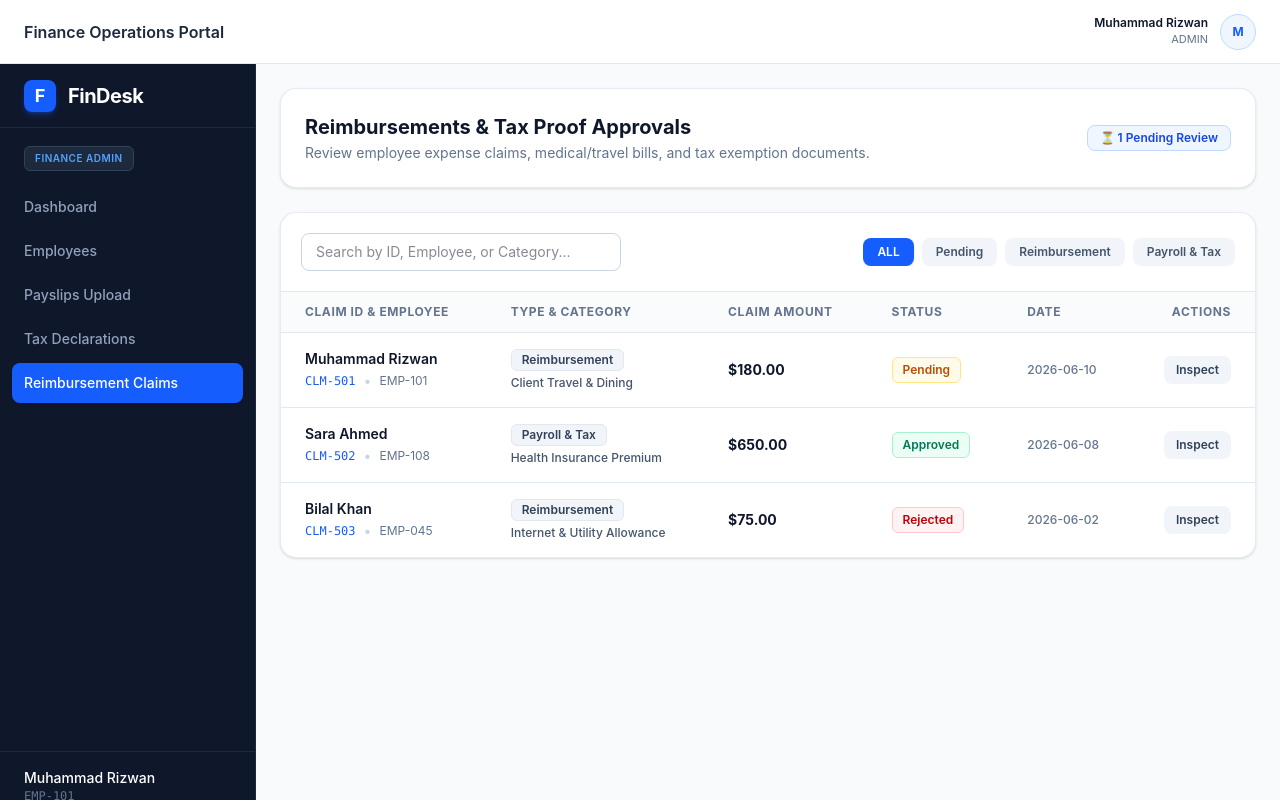
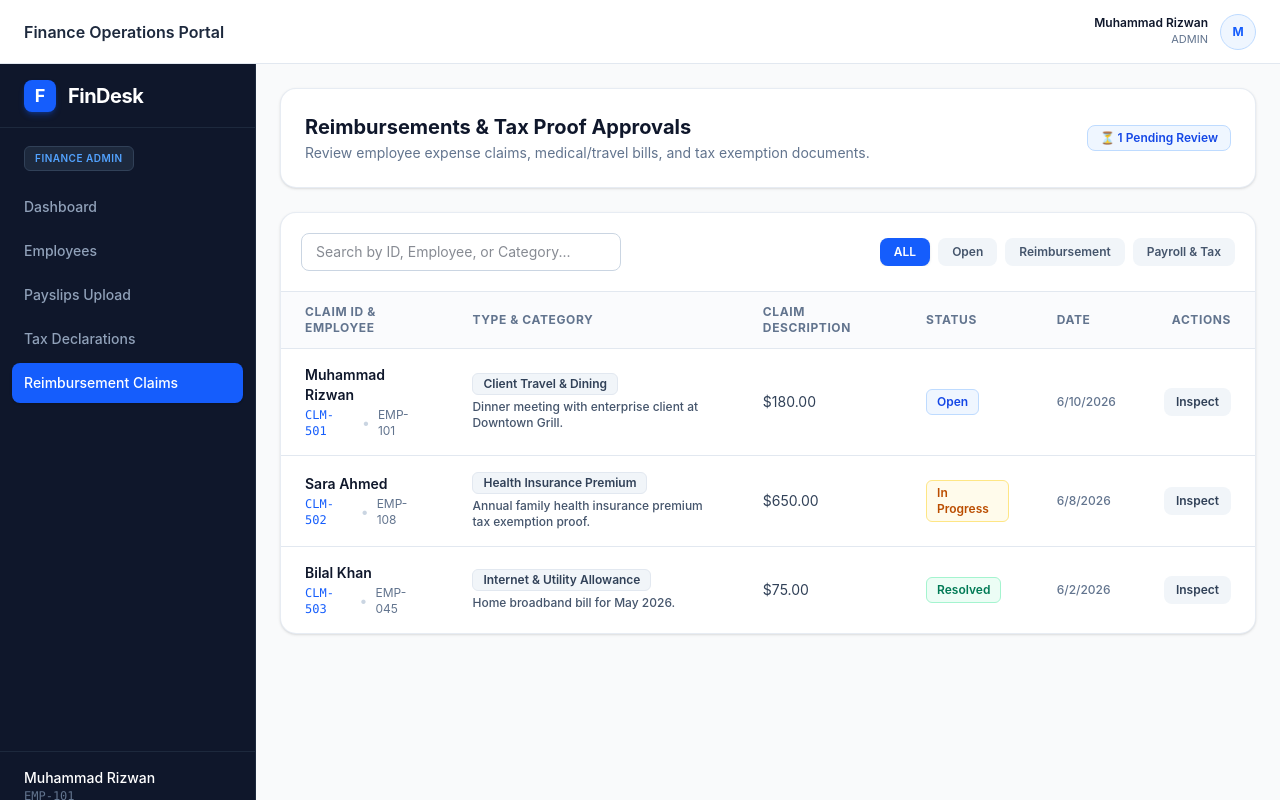
Before and after one commit to riz-33/findesk_frontend, a React (Vite) app: page /admin/claims in a window 1280 px wide. Built offline with nearby package versions, Linux system fonts and the light colour scheme; no server answers.

Commit message:
feat: Enhance AdminClaims and AdminDashboard components with API integration and improve ticket data structure

```diff
--- a/src/pages/admin/AdminClaims.jsx
+++ b/src/pages/admin/AdminClaims.jsx
@@ -1,50 +1,51 @@
-import React, { useState } from "react";
+import React, { useState, useEffect } from "react";
+import api from "../../services/api.js";
 
 export const AdminClaims = () => {
   // Mock data for employee reimbursement & tax claims
   const [claims, setClaims] = useState([
     {
-      id: "CLM-501",
+      ticketId: "CLM-501",
       employeeName: "Muhammad Rizwan",
       employeeId: "EMP-101",
       type: "Reimbursement",
       category: "Client Travel & Dining",
-      amount: "\$180.00",
-      submissionDate: "2026-06-10",
-      status: "Pending",
-      description: "Dinner meeting with enterprise client at Downtown Grill.",
+      description: "\$180.00",
+      createdAt: "2026-06-10",
+      status: "Open",
+      subject: "Dinner meeting with enterprise client at Downtown Grill.",
       attachment: "Receipt_Downtown_Grill.pdf",
     },
     {
-      id: "CLM-502",
+      ticketId: "CLM-502",
       employeeName: "Sara Ahmed",
       employeeId: "EMP-108",
       type: "Payroll & Tax",
       category: "Health Insurance Premium",
-      amount: "\$650.00",
-      submissionDate: "2026-06-08",
-      status: "Approved",
-      description:
-        "Annual family health insurance premium tax exemption proof.",
+      description: "\$650.00",
+      createdAt: "2026-06-08",
+      status: "In Progress",
+      subject: "Annual family health insurance premium tax exemption proof.",
       attachment: "Health_Insurance_Policy_2026.pdf",
     },
     {
-      id: "CLM-503",
+      ticketId: "CLM-503",
       employeeName: "Bilal Khan",
       employeeId: "EMP-045",
       type: "Reimbursement",
       category: "Internet & Utility Allowance",
-      amount: "\$75.00",
-      submissionDate: "2026-06-02",
-      status: "Rejected",
-      description: "Home broadband bill for May 2026.",
+      description: "\$75.00",
+      createdAt: "2026-06-02",
+      status: "Resolved",
+      subject: "Home broadband bill for May 2026.",
       attachment: "Broadband_Bill_May.pdf",
     },
   ]);
 
   const [activeTab, setActiveTab] = useState("ALL");
   const [searchQuery, setSearchQuery] = useState("");
-  const [selectedClaim, setSelectedClaim] = useState(null); // Detail modal
+  const [selectedClaim, setSelectedClaim] = useState(null);
+  const [errorMsg, setErrorMsg] = useState("");
 
   // Handle Approve or Reject
   const handleStatusUpdate = (id, newStatus) => {
@@ -62,9 +63,9 @@ export const AdminClaims = () => {
   const filteredClaims = claims.filter((claim) => {
     const matchesTab =
       activeTab === "ALL" ||
+      (activeTab === "Open" && claim.status === "Open") ||
       (activeTab === "Reimbursement" && claim.type === "Reimbursement") ||
-      (activeTab === "Payroll & Tax" && claim.type === "Payroll & Tax") ||
-      (activeTab === "Pending" && claim.status === "Pending");
+      (activeTab === "Payroll & Tax" && claim.type === "Payroll & Tax");
 
     const matchesSearch =
       claim.employeeName.toLowerCase().includes(searchQuery.toLowerCase()) ||
@@ -77,16 +78,32 @@ export const AdminClaims = () => {
 
   const getStatusBadge = (status) => {
     switch (status) {
-      case "Approved":
+      case "Resolved":
         return "bg-emerald-50 text-emerald-700 border-emerald-200";
-      case "Rejected":
-        return "bg-red-50 text-red-700 border-red-200";
-      case "Pending":
+      case "In Progress":
         return "bg-amber-50 text-amber-700 border-amber-200";
+      case "Open":
+        return "bg-blue-50 text-blue-700 border-blue-200";
       default:
         return "bg-slate-100 text-slate-700 border-slate-200";
     }
   };
+
+  const getTickets = async () => {
+    try {
+      const response = await api.get("/tickets/all-tickets");
+      setClaims(response.data);
+      console.log("Fetched tickets:", response.data);
+      setErrorMsg("");
+    } catch (error) {
+      console.error("Error fetching tickets:", error);
+      setErrorMsg("Failed to load tickets from database.");
+    }
+  };
+
+  useEffect(() => {
+    getTickets();
+  }, []);
 
   return (
     <div className="space-y-6">
@@ -103,8 +120,7 @@ export const AdminClaims = () => {
         </div>
         <div className="flex items-center gap-2">
           <span className="inline-flex items-center px-3 py-1 bg-blue-50 text-blue-700 text-xs font-semibold rounded-lg border border-blue-200">
-            ⏳ {claims.filter((c) => c.status === "Pending").length} Pending
-            Review
+            ⏳ {claims.filter((c) => c.status === "Open").length} Pending Review
           </span>
         </div>
       </div>
@@ -123,8 +139,7 @@ export const AdminClaims = () => {
           </div>
 
           <div className="flex items-center gap-2 w-full sm:w-auto overflow-x-auto">
-            {["ALL", "Pending", "Reimbursement", "Payroll & Tax"].map(
-              (tab) => (
+            {["ALL", "Open", "Reimbursement", "Payroll & Tax"].map((tab) => (
               <button
                 key={tab}
                 onClick={() => setActiveTab(tab)}
@@ -136,8 +151,7 @@ export const AdminClaims = () => {
               >
                 {tab}
               </button>
-              ),
-            )}
+            ))}
           </div>
         </div>
 
@@ -148,7 +162,7 @@ export const AdminClaims = () => {
               <tr className="bg-slate-50/70 border-b border-slate-200 text-xs font-semibold uppercase text-slate-500 tracking-wider">
                 <th className="py-3 px-6">Claim ID & Employee</th>
                 <th className="py-3 px-6">Type & Category</th>
-                <th className="py-3 px-6">Claim Amount</th>
+                <th className="py-3 px-6">Claim Description</th>
                 <th className="py-3 px-6">Status</th>
                 <th className="py-3 px-6">Date</th>
                 <th className="py-3 px-6 text-right">Actions</th>
@@ -167,7 +181,7 @@ export const AdminClaims = () => {
                       </p>
                       <div className="flex items-center gap-2 mt-0.5">
                         <span className="text-xs font-mono font-medium text-blue-600">
-                          {claim.id}
+                          {claim.ticketId}
                         </span>
                         <span className="text-slate-300">•</span>
                         <span className="text-xs text-slate-500">
@@ -177,14 +191,14 @@ export const AdminClaims = () => {
                     </td>
                     <td className="py-4 px-6">
                       <span className="inline-block px-2.5 py-0.5 bg-slate-100 text-slate-700 text-xs font-semibold rounded-md border border-slate-200 mb-1">
-                        {claim.type}
+                        {claim.category}
                       </span>
                       <p className="text-xs text-slate-600 font-medium">
-                        {claim.category}
+                        {claim.subject}
                       </p>
                     </td>
-                    <td className="py-4 px-6 font-bold text-slate-900">
-                      {claim.amount}
+                    <td className="py-4 px-6  text-slate-700">
+                      {claim.description}
                     </td>
                     <td className="py-4 px-6">
                       <span
@@ -194,7 +208,9 @@ export const AdminClaims = () => {
                       </span>
                     </td>
                     <td className="py-4 px-6 text-slate-500 text-xs font-medium">
-                      {claim.submissionDate}
+                      {claim.createdAt
+                        ? new Date(claim.createdAt).toLocaleDateString()
+                        : claim.createdAt}
                     </td>
                     <td className="py-4 px-6 text-right space-x-2">
                       <button
@@ -229,7 +245,7 @@ export const AdminClaims = () => {
               <div>
                 <div className="flex items-center gap-2">
                   <span className="text-xs font-mono font-bold text-blue-600 bg-blue-50 px-2 py-0.5 rounded border border-blue-200">
-                    {selectedClaim.id}
+                    {selectedClaim.ticketId}
                   </span>
                   <span
                     className={`px-2 py-0.5 rounded text-xs font-semibold border ${getStatusBadge(selectedClaim.status)}`}
@@ -261,10 +277,10 @@ export const AdminClaims = () => {
                 </div>
                 <div>
                   <span className="text-slate-400 font-semibold uppercase block">
-                    Claim Amount
+                    Claim
                   </span>
                   <span className="font-bold text-emerald-600 text-sm">
-                    {selectedClaim.amount}
+                    {selectedClaim.subject}
                   </span>
                 </div>
               </div>
@@ -315,19 +331,19 @@ export const AdminClaims = () => {
                 <div className="flex gap-2">
                   <button
                     onClick={() =>
-                      handleStatusUpdate(selectedClaim.id, "Rejected")
+                      handleStatusUpdate(selectedClaim.id, "In Progress")
                     }
-                    className="px-4 py-2 bg-red-50 hover:bg-red-100 text-red-600 font-semibold text-xs rounded-xl border border-red-200 transition-all"
+                    className="px-4 py-2 bg-amber-50 hover:bg-amber-100 text-amber-600 font-semibold text-xs rounded-xl border border-amber-200 transition-all"
                   >
-                    Reject Claim
+                    In Progress
                   </button>
                   <button
                     onClick={() =>
-                      handleStatusUpdate(selectedClaim.id, "Approved")
+                      handleStatusUpdate(selectedClaim.id, "Resolved")
                     }
                     className="px-4 py-2 bg-emerald-600 hover:bg-emerald-700 text-white font-semibold text-xs rounded-xl shadow-sm transition-all"
                   >
-                    Approve Claim
+                    Resolve Claim
                   </button>
                 </div>
               </div>
--- a/src/pages/admin/AdminDashboard.jsx
+++ b/src/pages/admin/AdminDashboard.jsx
@@ -1,13 +1,14 @@
-import React, { useState } from "react";
+import React, { useEffect, useState } from "react";
+import api from "../../services/api.js";
 
 export const AdminDashboard = () => {
   // Mock data for all employee tickets across departments
   const [tickets, setTickets] = useState([
     {
-      id: "TICK-1024",
+      ticketId: "TICK-1024",
       employeeName: "Muhammad Rizwan",
       employeeId: "EMP-101",
-      department: "Engineering",
+      employeeDepartment: "Engineering",
       category: "Tax / TDS Deduction",
       subject: "Discrepancy in Q3 tax withholding certificate",
       priority: "High",
@@ -15,10 +16,10 @@ export const AdminDashboard = () => {
       date: "2026-06-10",
     },
     {
-      id: "TICK-1025",
+      ticketId: "TICK-1025",
       employeeName: "Sara Ahmed",
       employeeId: "EMP-108",
-      department: "Marketing",
+      employeeDepartment: "Marketing",
       category: "Expense Reimbursement",
       subject: "Client meeting travel expense claim",
       priority: "Medium",
@@ -26,10 +27,10 @@ export const AdminDashboard = () => {
       date: "2026-06-11",
     },
     {
-      id: "TICK-1018",
+      ticketId: "TICK-1018",
       employeeName: "Bilal Khan",
       employeeId: "EMP-045",
-      department: "Sales",
+      employeeDepartment: "Sales",
       category: "Salary / Payslip",
       subject: "May commission calculation review",
       priority: "Urgent",
@@ -37,10 +38,10 @@ export const AdminDashboard = () => {
       date: "2026-06-02",
     },
     {
-      id: "TICK-0995",
+      ticketId: "TICK-0995",
       employeeName: "Ayesha Malik",
       employeeId: "EMP-092",
-      department: "HR",
+      employeeDepartment: "HR",
       category: "Loan / Advance",
       subject: "Emergency corporate loan inquiry",
       priority: "High",
@@ -51,6 +52,7 @@ export const AdminDashboard = () => {
 
   const [filterStatus, setFilterStatus] = useState("ALL");
   const [searchQuery, setSearchQuery] = useState("");
+  const [errorMsg, setErrorMsg] = useState("");
 
   // Status update handler
   const handleStatusChange = (ticketId, newStatus) => {
@@ -95,6 +97,22 @@ export const AdminDashboard = () => {
         return "text-slate-600 bg-slate-50 border-slate-200";
     }
   };
+
+  const getTickets = async () => {
+    try {
+      const response = await api.get("/tickets/all-tickets");
+      setTickets(response.data);
+      console.log("Fetched tickets:", response.data);
+      setErrorMsg("");
+    } catch (error) {
+      console.error("Error fetching tickets:", error);
+      setErrorMsg("Failed to load tickets from database.");
+    }
+  };
+
+  useEffect(() => {
+    getTickets();
+  }, []);
 
   return (
     <div className="space-y-6">
@@ -233,7 +251,7 @@ export const AdminDashboard = () => {
                       </p>
                       <div className="flex items-center gap-2 mt-0.5">
                         <span className="text-xs font-mono font-medium text-blue-600">
-                          {ticket.id}
+                          {ticket.ticketId}
                         </span>
                         <span className="text-slate-300">•</span>
                         <span className="text-xs text-slate-600 font-medium">
@@ -244,7 +262,7 @@ export const AdminDashboard = () => {
                     <td className="py-4 px-6 text-slate-600 text-xs font-medium">
                       {ticket.category}
                       <span className="block text-[11px] text-slate-400">
-                        {ticket.department}
+                        {ticket.employeeDepartment}
                       </span>
                     </td>
                     <td className="py-4 px-6">
```
Also changed, not shown: src/pages/employee/EmployeeAddTicket.jsx (+6 -4 lines). Lines whose indentation alone changed are shown as unchanged.
